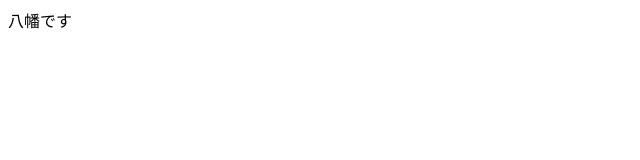
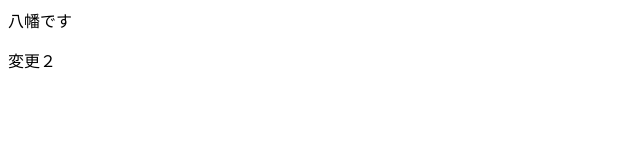
Before and after one commit to m-yahata/test, a plain HTML site: page index.html in a window 1280 px wide. Shown: the full height of the page, 0-640 px from the left. Drawn offline with Linux system fonts and the light colour scheme.

Commit message:
変更３

```diff
--- a/index.html
+++ b/index.html
@@ -4,5 +4,6 @@
 </head>
 <body>
     <p class="hoge">八幡です</p>
+    <p>変更２</p>
 </body>
 </html>
```
